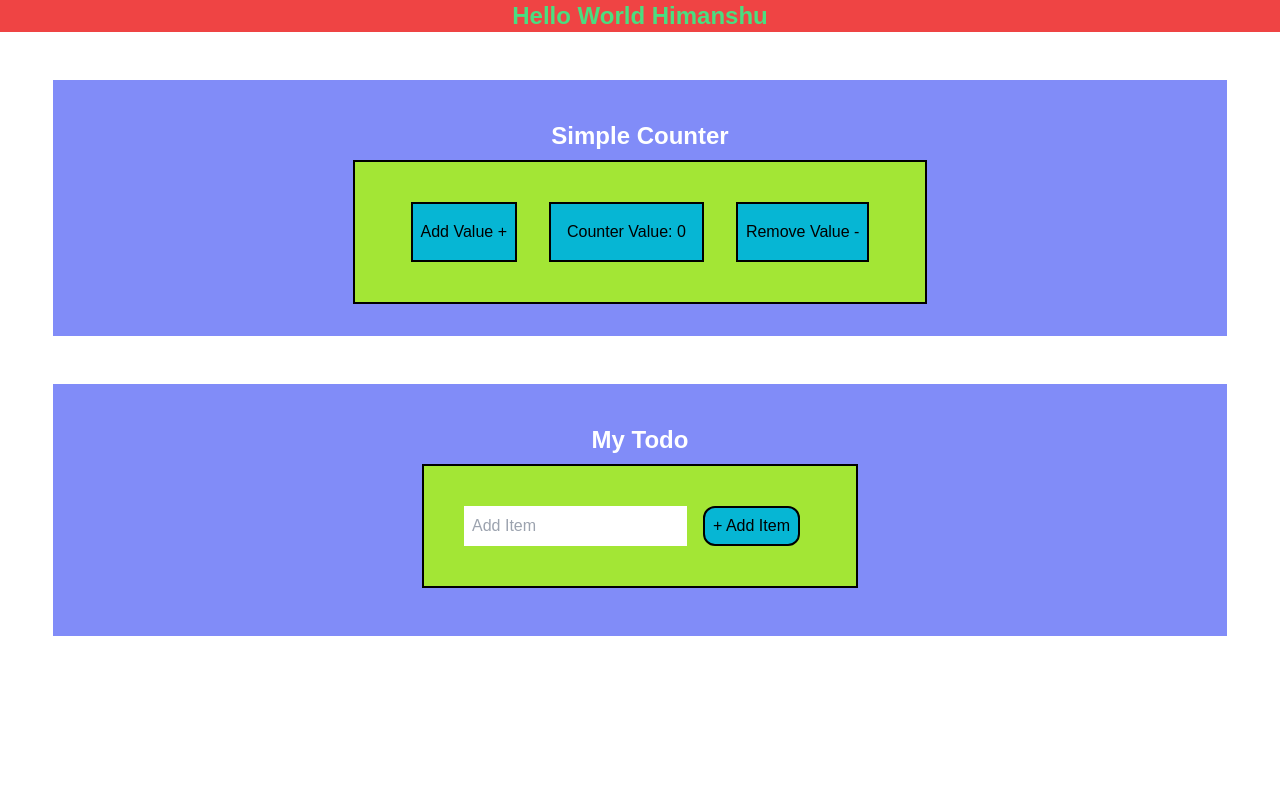
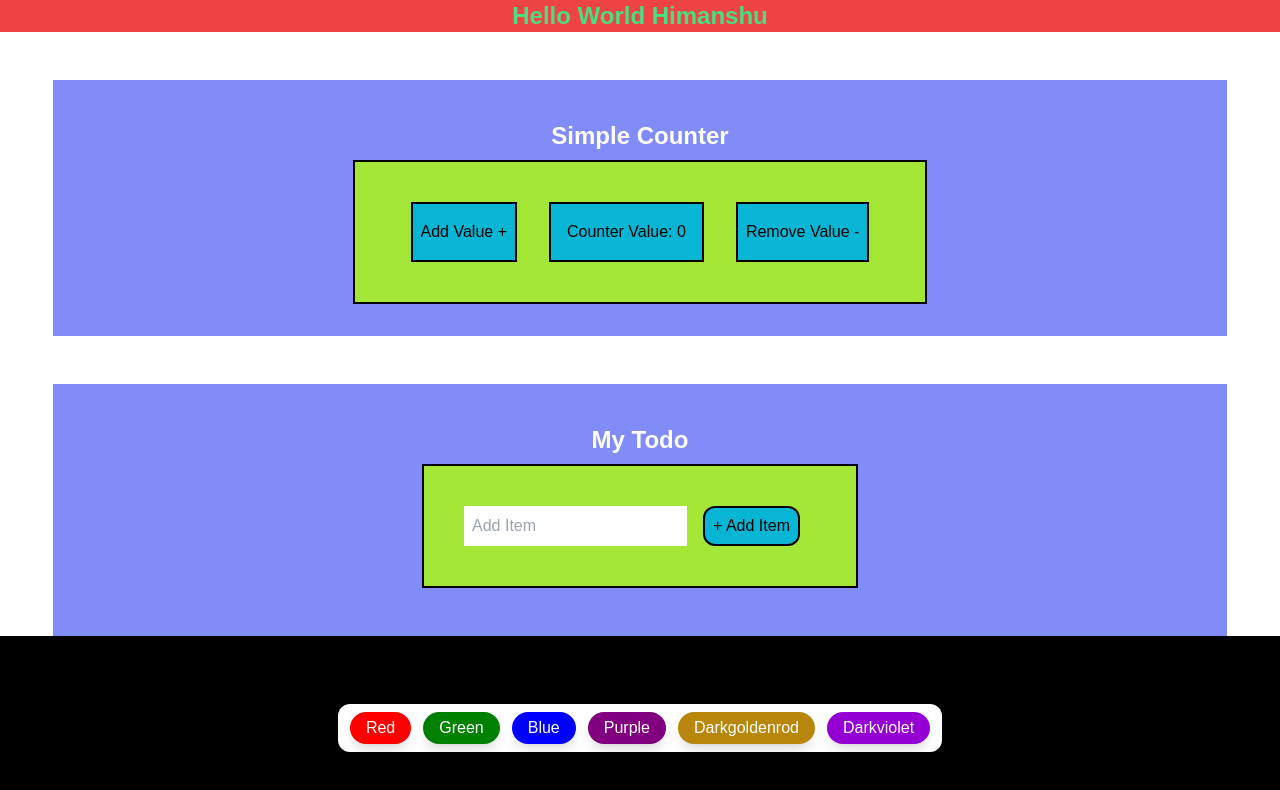
Before and after one commit to hit-man-shu/Code-with-React, a React (Create React App) app: page / in a window 1280 px wide. Shown: the top 790 px of the page. Built offline with nearby package versions, Linux system fonts and the light colour scheme.

Commit message:
Add a BgChanger Project

```diff
--- a/src/App.jsx
+++ b/src/App.jsx
@@ -1,21 +1,22 @@
 import React from "react";
-import First from "./components/First";
+import BgChanger from "./components/BgChanger";
+import Counter from "./components/Counter";
 import Todo from "./components/Todo";
-import MyProp from "./components/MyProp";
+// import MyProp from "./components/MyProp";
 
 const App = () => {
   const userName = "Himanshu";
 
-  const myObj = [
-    {
-      name: "Himanshu",
-      age: [22],
-    },
-    {
-      friendName: "Subham",
-      age: [24],
-    },
-  ];
+  // const myObj = [
+  //   {
+  //     name: "Himanshu",
+  //     age: [22],
+  //   },
+  //   {
+  //     friendName: "Subham",
+  //     age: [24],
+  //   },
+  // ];
 
   return (
     <>
@@ -23,9 +24,11 @@ const App = () => {
         Hello World {userName}
       </div>
 
-      <First />
+      <Counter />
       <Todo />
       {/* <MyProp obj={myObj} /> */}
+
+      <BgChanger />
     </>
   );
 };
--- /dev/null
+++ b/src/components/BgChanger.jsx
@@ -0,0 +1,65 @@
+import React, { useState } from "react";
+
+const BgChanger = () => {
+  const [color, setColor] = useState("black");
+
+  return (
+    <div
+      className="h-screen w-full duration-200 "
+      style={{ backgroundColor: color }}
+    >
+      <div className="fixed inset-x-0 bottom-12 flex flex-wrap justify-center px-2">
+        <div className="flex flex-wrap justify-center gap-3 rounded-xl bg-white px-3 py-2 shadow-lg">
+          <button
+            className="rounded-full px-4 py-1 text-white shadow-lg outline-none"
+            style={{ backgroundColor: "red" }}
+            onClick={() => setColor((prevColor) => (prevColor = "red"))}
+          >
+            Red
+          </button>
+          <button
+            className="rounded-full px-4 py-1 text-white shadow-lg outline-none"
+            style={{ backgroundColor: "green" }}
+            onClick={() => setColor((prevColor) => (prevColor = "green"))}
+          >
+            Green
+          </button>
+          <button
+            className="rounded-full px-4 py-1 text-white shadow-lg outline-none"
+            style={{ backgroundColor: "blue" }}
+            onClick={() => setColor((prevColor) => (prevColor = "blue"))}
+          >
+            Blue
+          </button>
+          <button
+            className="rounded-full px-4 py-1 text-white shadow-lg outline-none"
+            style={{ backgroundColor: "purple" }}
+            onClick={() => setColor((prevColor) => (prevColor = "purple"))}
+          >
+            Purple
+          </button>
+
+          <button
+            className="rounded-full px-4 py-1 text-white shadow-lg outline-none"
+            style={{ backgroundColor: "darkgoldenrod" }}
+            onClick={() =>
+              setColor((prevColor) => (prevColor = "darkgoldenrod"))
+            }
+          >
+            Darkgoldenrod
+          </button>
+
+          <button
+            className="rounded-full px-4 py-1 text-white shadow-lg outline-none"
+            style={{ backgroundColor: "darkviolet" }}
+            onClick={() => setColor((prevColor) => (prevColor = "darkviolet"))}
+          >
+            Darkviolet
+          </button>
+        </div>
+      </div>
+    </div>
+  );
+};
+
+export default BgChanger;
--- a/src/components/First.jsx
+++ b/src/components/Counter.jsx
@@ -26,7 +26,7 @@ const First = () => {
         </h1>
         <button
           className="mx-4 border-2 border-black bg-cyan-500 p-2"
-          onClick={removeValue}
+          onClick={() => removeValue()}
         >
           Remove Value -
         </button>
--- a/src/components/Todo.jsx
+++ b/src/components/Todo.jsx
@@ -10,7 +10,6 @@ const Todo = () => {
     if (!data) {
       return;
     } else if (data && !toogleSubmit) {
-      console.log(toogleSubmit);
       setItem(
         item.map((ele) => {
           if (ele.id === ediistItem) {
@@ -22,6 +21,7 @@ const Todo = () => {
 
       setData("");
       setToogleSubmit(true);
+      setEdiistItem(null);
     } else {
       const allInputData = { id: Math.random().toString(), name: data };
       setItem((newData) => [...newData, allInputData]);
@@ -43,7 +43,7 @@ const Todo = () => {
       return ele.id === id;
     });
 
-    setData((item) => newEditItem.name);
+    setData(newEditItem.name);
     setToogleSubmit(false);
 
     setEdiistItem(id);
```
